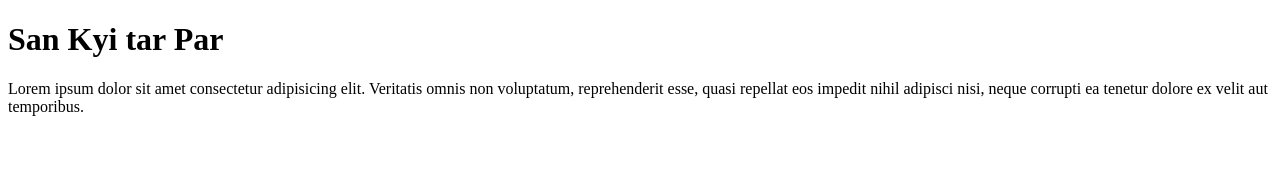
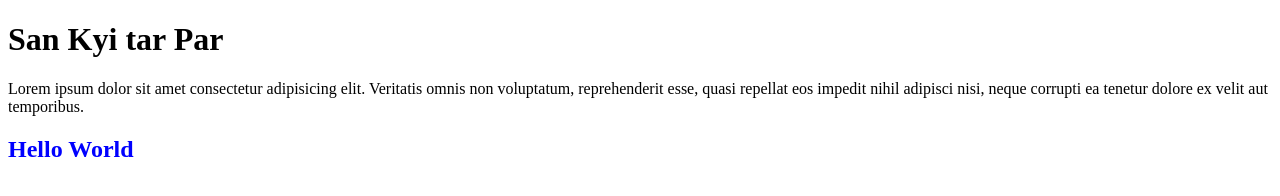
Before and after one commit to zayarmyooo19/mms-it-git-test, a plain HTML site: page index.html in a window 1280 px wide. Drawn offline with Linux system fonts and the light colour scheme.

Commit message:
third try

```diff
--- a/index.html
+++ b/index.html
@@ -12,6 +12,9 @@
   <h1>San Kyi tar Par</h1>
   <p>Lorem ipsum dolor sit amet consectetur adipisicing elit. Veritatis omnis non voluptatum, reprehenderit esse, quasi
     repellat eos impedit nihil adipisci nisi, neque corrupti ea tenetur dolore ex velit aut temporibus.</p>
+
+  <h2 style="color: blue;">Hello World</h2>
+
 </body>
 
 </html>
```
Also changed, not shown: secod.html (added).
